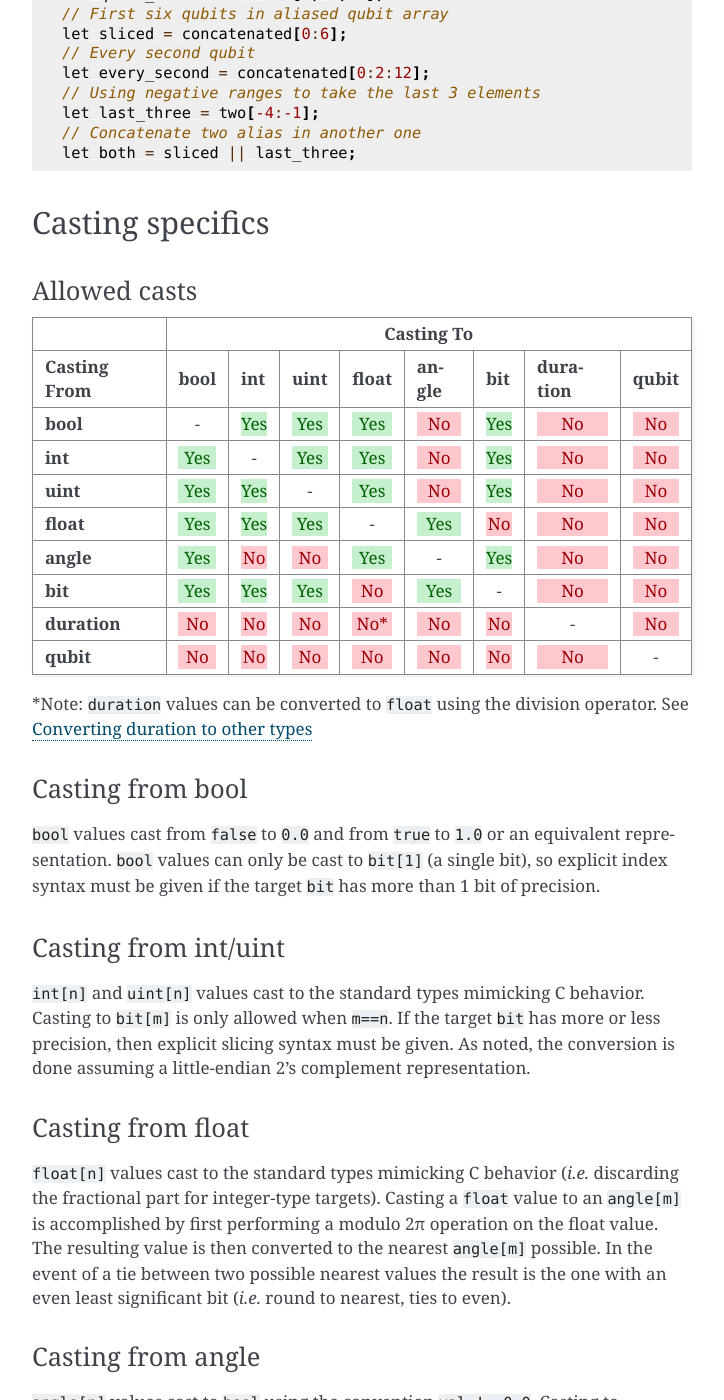
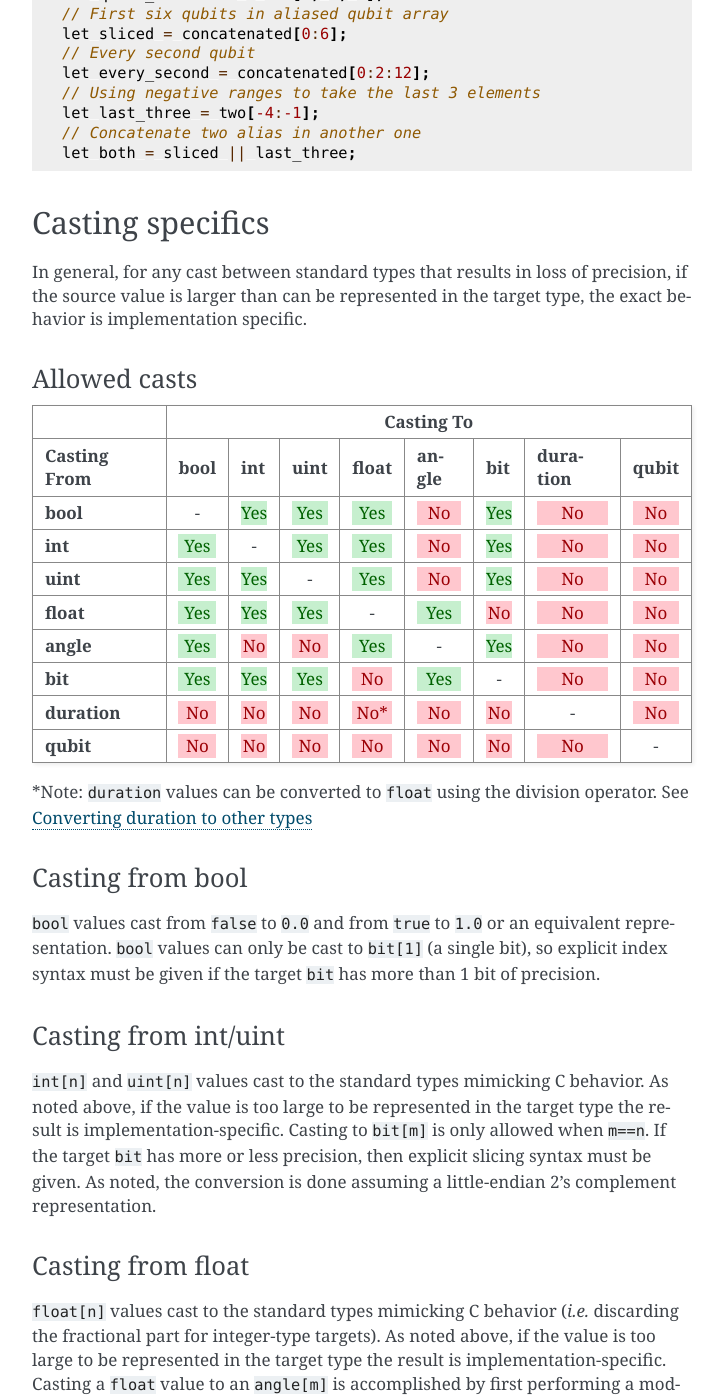
Before and after one commit to openqasm/openqasm, a Sphinx documentation site: the page built from source/language/types.rst, in a window 1280 px wide and 1400 px high, scrolled down 7129 px. Shown: the whole window, without its empty margins (388-1112 px from the left). Built offline with Sphinx 7.4.7, drawn with Linux system fonts in a browser that asks for light colours; nearby versions of some CDN libraries; cross-references to code outside the pages are shown as plain code.

Commit message:
Added note about implementation specificity when casting values too large for the target type

```diff
--- a/source/language/types.rst
+++ b/source/language/types.rst
@@ -381,6 +381,10 @@ variables whose values may only be known at run time.
 Casting specifics
 -----------------
 
+In general, for any cast between standard types that results in loss of
+precision, if the source value is larger than can be represented in the target
+type, the exact behavior is implementation specific.
+
 Allowed casts
 ~~~~~~~~~~~~~
 
@@ -462,7 +466,9 @@ Casting from int/uint
 ~~~~~~~~~~~~~~~~~~~~~
 
 ``int[n]`` and ``uint[n]`` values cast to the standard types mimicking C
-behavior. Casting to ``bit[m]`` is only allowed when ``m==n``. If the target
+behavior. As noted above, if the value is too large to be represented in the
+target type the result is implementation-specific. Casting to ``bit[m]``
+is only allowed when ``m==n``. If the target
 ``bit`` has more or less precision, then explicit slicing syntax must be given.
 As noted, the conversion is done assuming a little-endian 2's complement
 representation.
@@ -471,7 +477,9 @@ Casting from float
 ~~~~~~~~~~~~~~~~~~
 
 ``float[n]`` values cast to the standard types mimicking C behavior (*i.e.*
-discarding the fractional part for integer-type targets).
+discarding the fractional part for integer-type targets). As noted above,
+if the value is too large to be represented in the
+target type the result is implementation-specific.
 Casting a ``float`` value to an ``angle[m]`` is accomplished by first
 performing a modulo 2π operation on the float value. The resulting value
 is then converted to the nearest ``angle[m]`` possible. In the event of a
```
